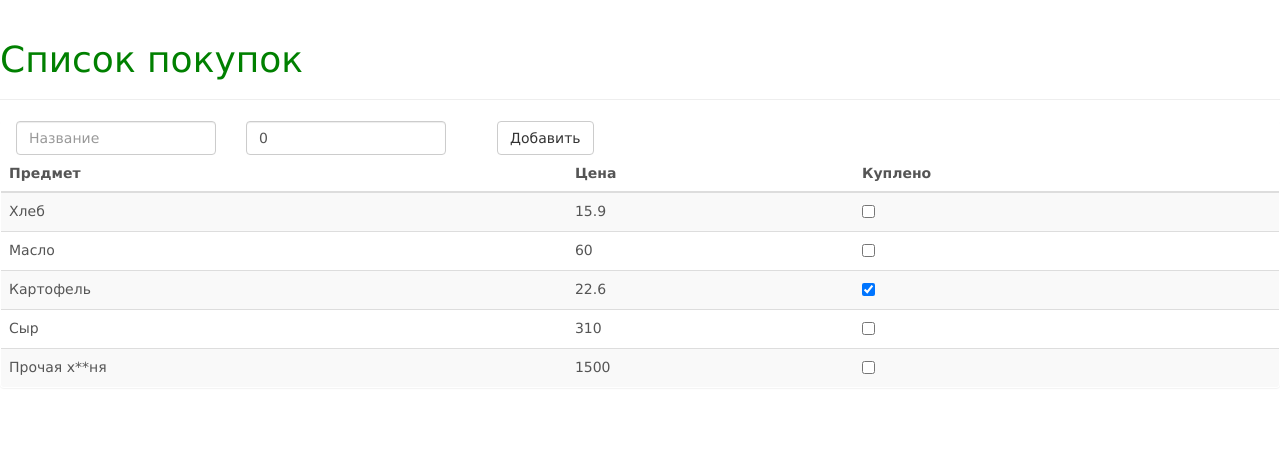
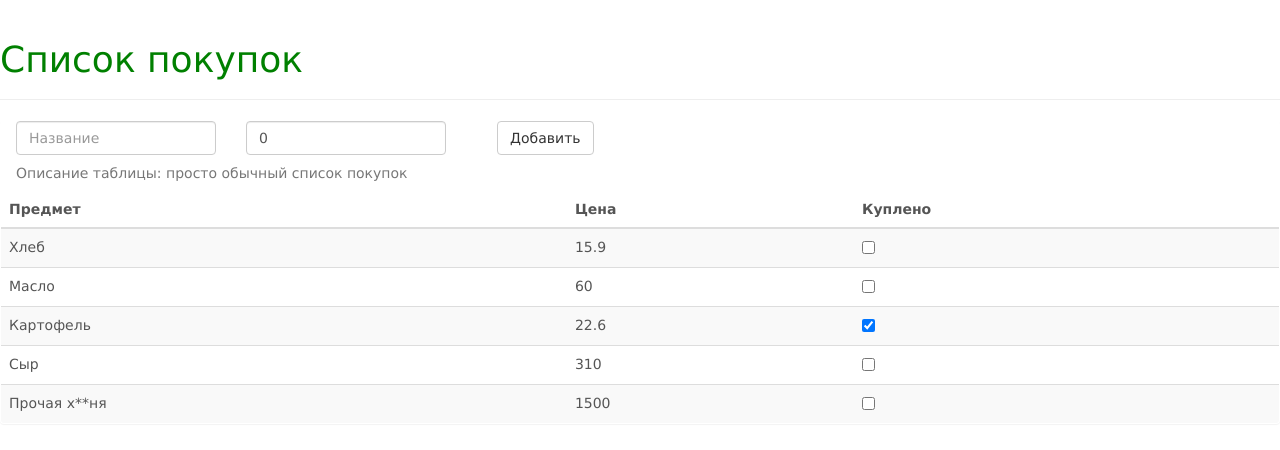
Before and after one commit to AntonioBuenos/purchaseapp, an Angular app: page / in a window 1280 px wide. Shown: the top 450 px of the page. Built offline with nearby package versions, Linux system fonts and the light colour scheme.

Commit message:
Table description added

```diff
--- a/src/app/app.component.html
+++ b/src/app/app.component.html
@@ -20,6 +20,7 @@
     </div>
   </div>
   <table class="table table-striped">
+    <caption>Описание таблицы: просто обычный список покупок</caption>
     <thead>
     <tr>
       <th>Предмет</th>
```
